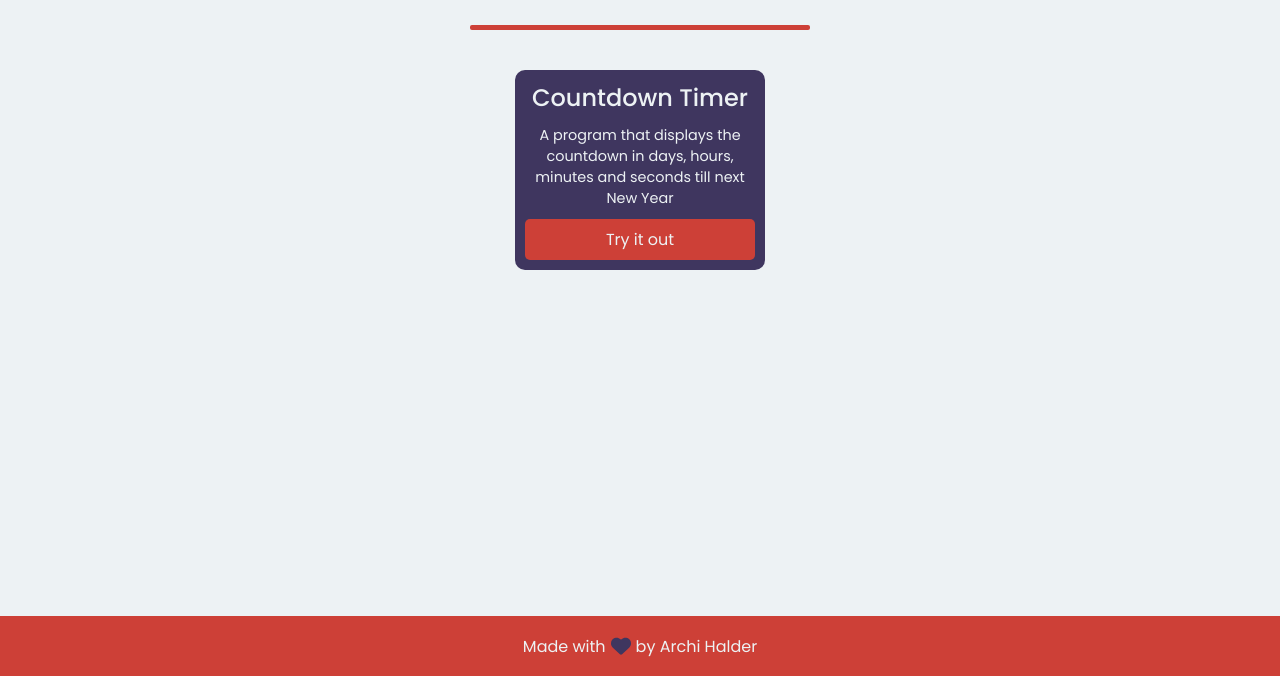
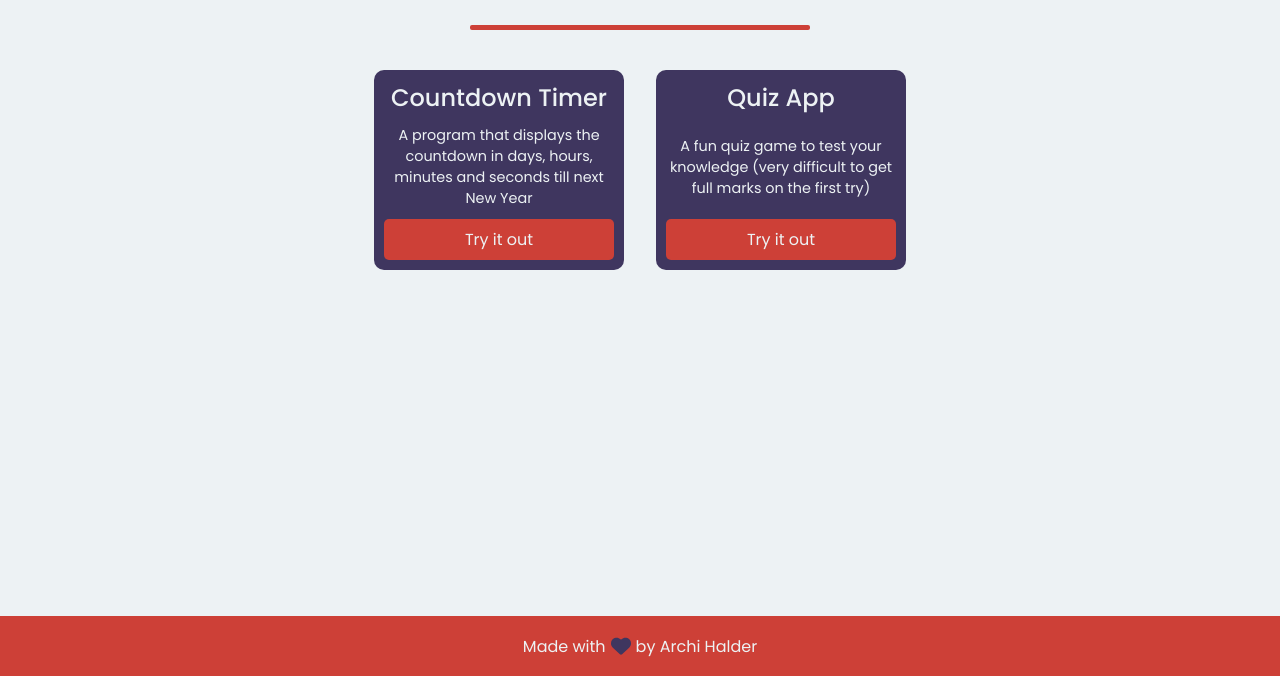
Before and after one commit to archihalder/js-projects, a plain HTML site: page index.html in a window 1280 px wide. Shown: the part 124-800 px from the top of the page. Drawn offline with Linux system fonts and the light colour scheme; a script that the page names is missing.

Commit message:
added quiz app link

```diff
--- a/index.html
+++ b/index.html
@@ -23,6 +23,13 @@
                 </p>
                 <a href="./countdown-timer/index.html" class="link">Try it out</a>
             </div>
+            <div class="project">
+                <div class="title">Quiz App</div>
+                <p class="desc">
+                    A fun quiz game to test your knowledge (very difficult to get full marks on the first try)
+                </p>
+                <a href="./quiz-app/index.html" class="link">Try it out</a>
+            </div>
         </section>
     </main>
     <footer>
```
